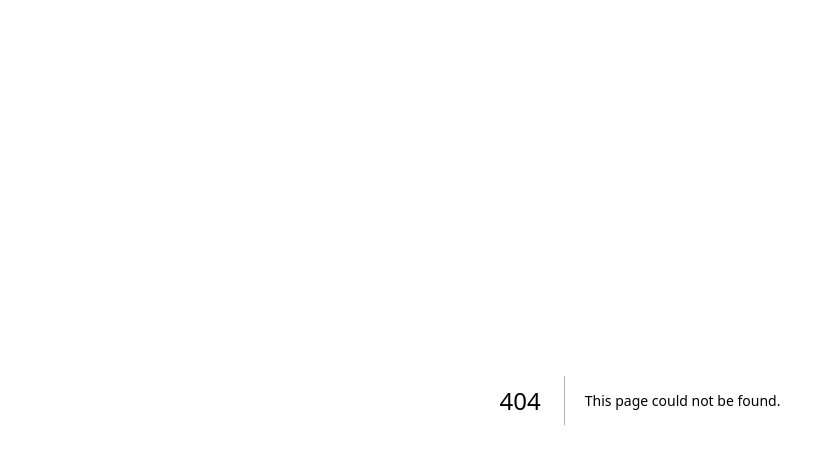
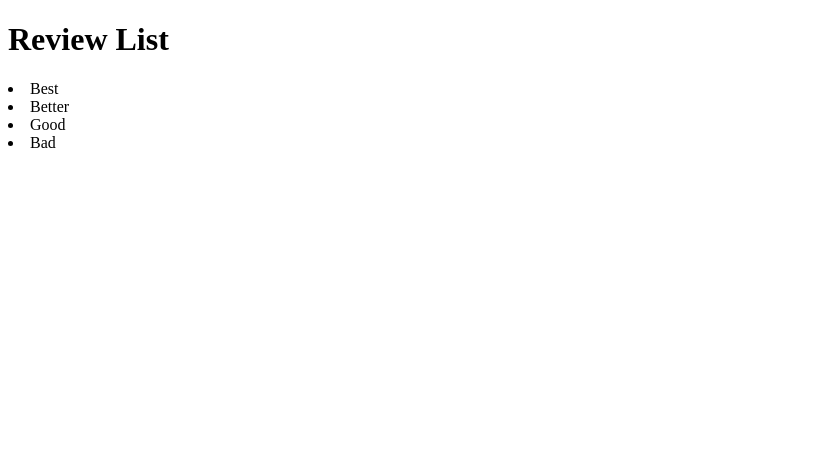
Before and after one commit to Shreyya18/next-js, a Next.js app in the folder routing-demo/: page /product/1/reviews in a window 1280 px wide. Before the commit this address had no page. Shown: the top 464 px of the page, without its empty margins (0-835 px from the left). Built offline with nearby package versions, Linux system fonts and the light colour scheme.

Commit message:
add product review and review list components

```diff
--- /dev/null
+++ b/routing-demo/src/app/product/[productId]/reviews/page.tsx
@@ -0,0 +1,11 @@
+export default function ReviewList(){
+    return(
+        <>
+        <h1>Review List</h1>
+        <li>Best</li>
+        <li>Better</li>
+        <li>Good</li>
+        <li>Bad</li>
+        </>
+    )
+}
```
Also changed, not shown: routing-demo/src/app/product/[productId]/reviews/[reviewId]/page.tsx (added, +8 -0 lines).
